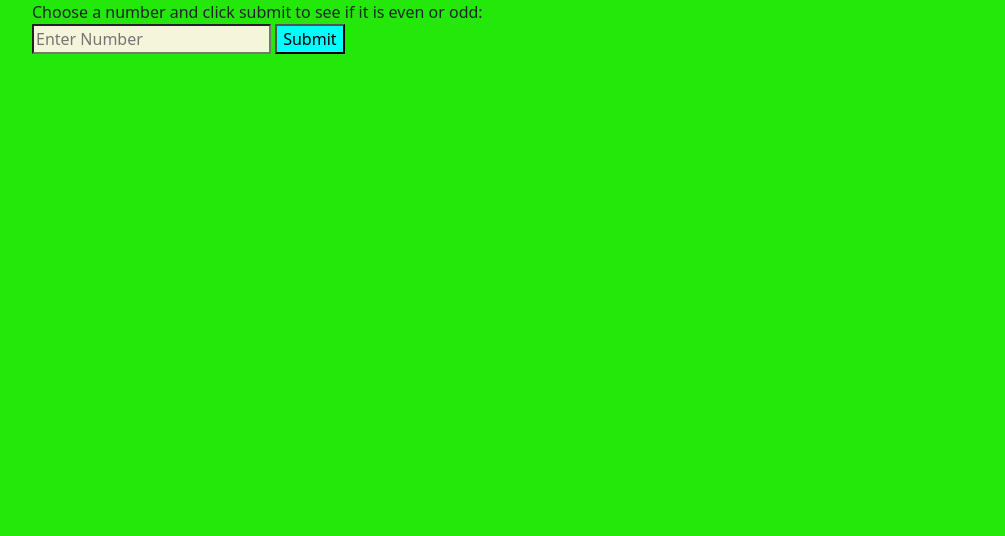
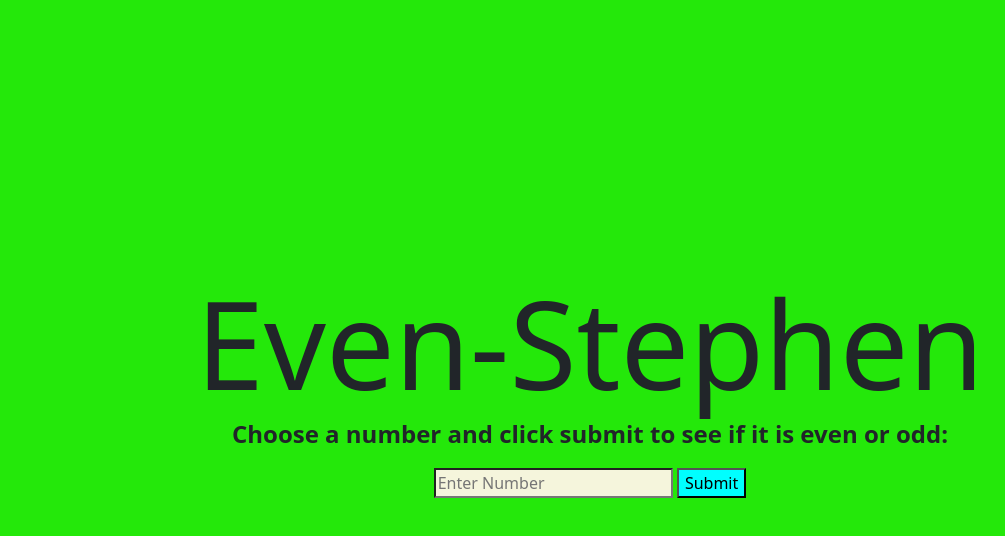
Before and after one commit to SLSeifert/even_stephen, a plain HTML site: page index.html in a window 1280 px wide. Shown: the whole page, without its empty margins (50-1055 px from the left). Drawn offline with nearby package versions, Linux system fonts and the light colour scheme; a web font is replaced by a local one.

Commit message:
Link bootstrap and google font. Work on style and layout.

```diff
--- a/index.html
+++ b/index.html
@@ -3,7 +3,13 @@
   <head>
     <meta charset="UTF-8" />
     <meta name="viewport" content="width=device-width, initial-scale=1.0" />
-    <title>Document</title>
+    <title>Even Stephen</title>
+    <link rel="preconnect" href="https://fonts.googleapis.com" />
+    <link rel="preconnect" href="https://fonts.gstatic.com" crossorigin />
+    <link
+      href="https://fonts.googleapis.com/css2?family=Honk&display=swap"
+      rel="stylesheet"
+    />
     <link
       href="https://cdn.jsdelivr.net/npm/bootstrap@5.3.8/dist/css/bootstrap.min.css"
       rel="stylesheet"
@@ -12,19 +18,21 @@
     />
     <link rel="stylesheet" href="style.css" />
   </head>
-  <body class="d-flex justify-content-center align-items-center">
-    <div class="container">
+  <body class="d-flex justify-content-center align-items-center vh-100">
+    <div class="container text-center">
       <div class="row">
-        <label class="col-12" for="number"
-          >Choose a number and click submit to see if it is even or odd:</label
-        >
-        <div class="col-12">
+        <h1 class="col-12 mb-0">Even-Stephen</h1>
+        <label class="col-12 mb-3" for="number">
+          Choose a number and click submit to see if it is even or odd:
+        </label>
+        <div class="col-12 mb-3">
           <input id="userNum" type="number" placeholder="Enter Number" />
           <button id="subButton">Submit</button>
         </div>
         <p class="col-12" id="output"></p>
       </div>
     </div>
+
     <script src="javascript.js"></script>
   </body>
 </html>
--- a/style.css
+++ b/style.css
@@ -6,6 +6,21 @@ button {
     background-color: aqua;
 }
 
+label {
+    font-size: x-large;
+    font-weight: bolder;
+}
 input {
     background-color: beige;
 }
+
+h1 {
+    font-family: "Honk", system-ui;
+    font-size: 122px;
+    font-optical-sizing: auto;
+    font-weight: 400;
+    font-style: normal;
+    font-variation-settings:
+    "MORF" 15,
+    "SHLN" 50;
+}
```
